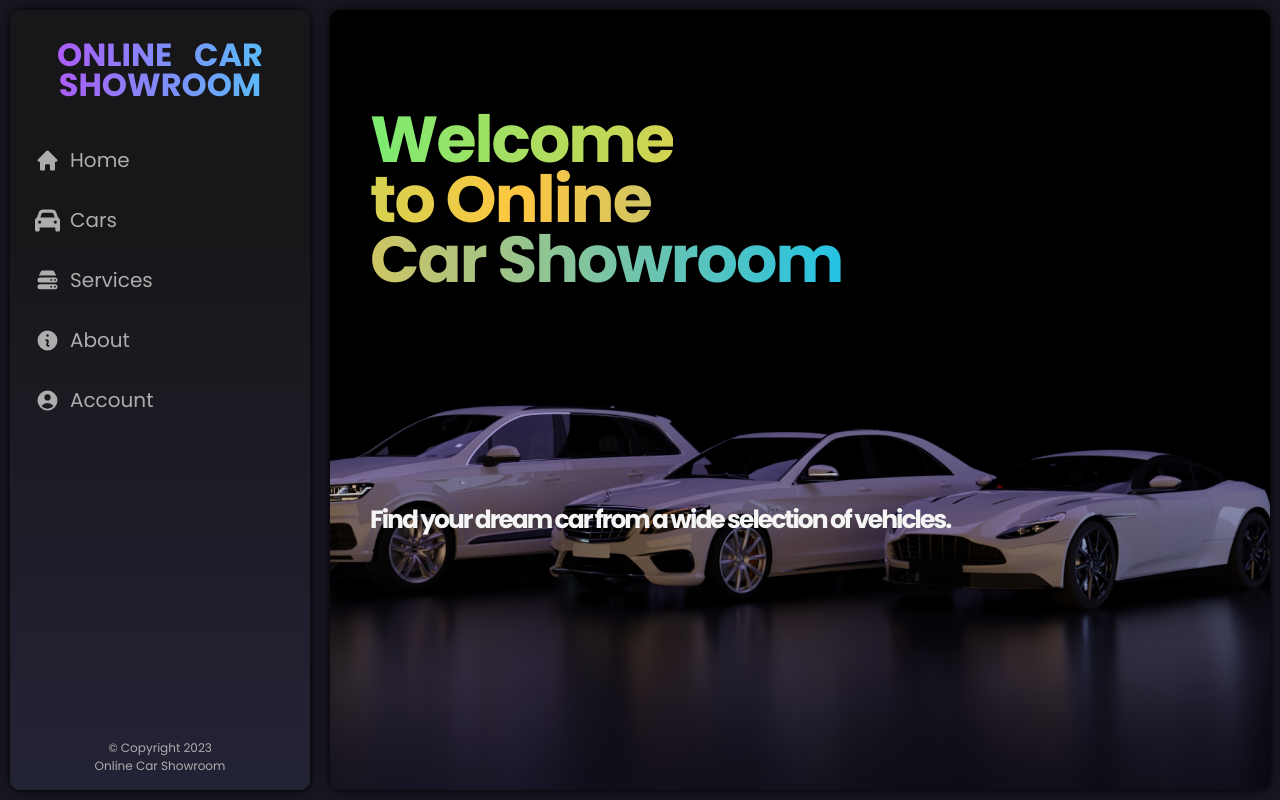
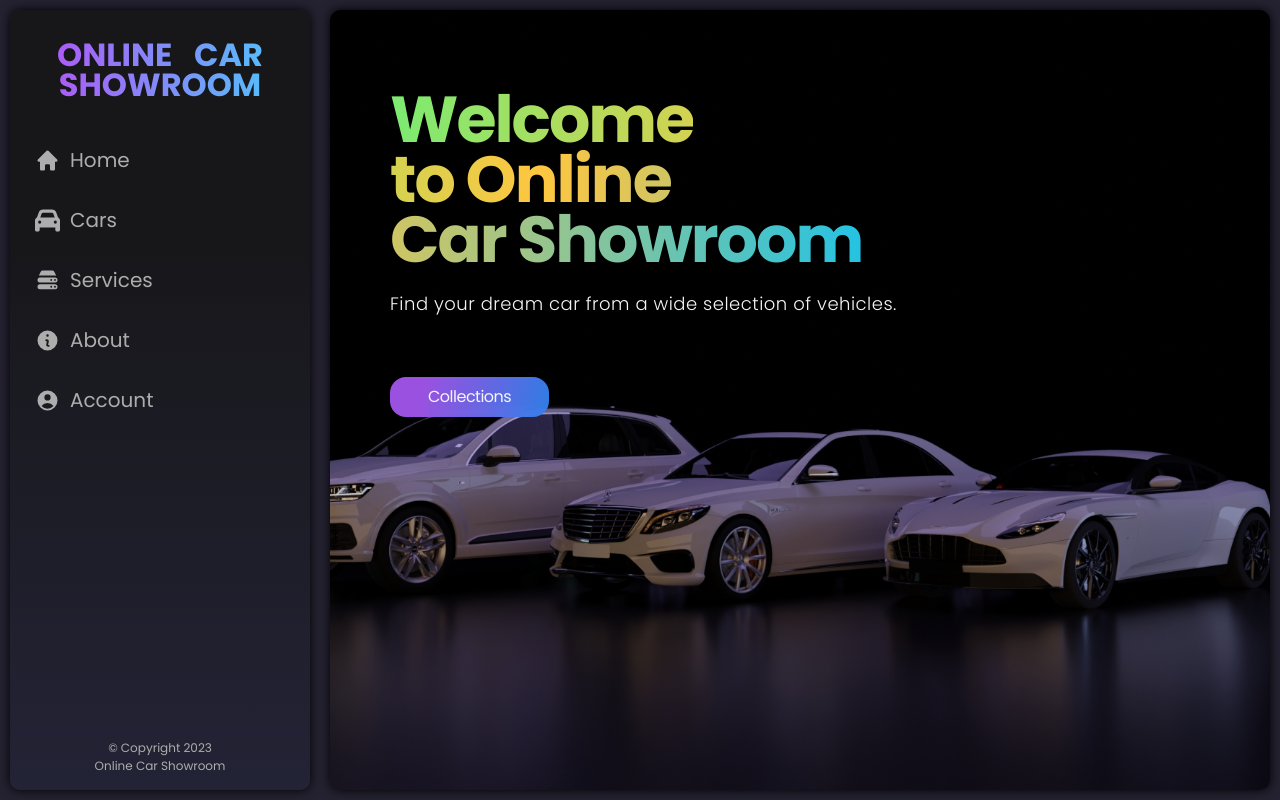
Before and after one commit to Fahmid-Chowdhury/Online-Car-Showroom, a React (Vite) app in the folder onlinecarshowroom/: page / in a window 1280 px wide. Built offline with nearby package versions, Linux system fonts and the light colour scheme.

Commit message:
Home Screen Completed
-Completed homescreen
-Added hero animation (3-way)

```diff
--- a/onlinecarshowroom/src/index.css
+++ b/onlinecarshowroom/src/index.css
@@ -1,4 +1,4 @@
-@import url('https://fonts.googleapis.com/css2?family=Poppins:wght@400;500;700&display=swap');
+@import url('https://fonts.googleapis.com/css2?family=Poppins:wght@300;400;500;700&display=swap');
 @tailwind base;
 @tailwind components;
 @tailwind utilities;
@@ -21,7 +21,7 @@
 
 body{
   font-family: 'poppins', sans-serif;
-  background-color: rgb(24, 22, 32);
+  background-color: rgb(36, 33, 48);
 }
 .sidebar-background{
   /* margin:10px 0 10px 10px; */
@@ -102,24 +102,70 @@ body{
   border-radius: 10px;
   box-shadow: rgb(0, 0, 0) 0px 0px 10px 0px;
   margin: 10px;
+  overflow: hidden;
+}
+
+@keyframes slideIn {
+  0% {
+    transform: translateX(-500px);
+  }
+  50% {
+    transform: translateX(0px);
+
+  }
+  100% {
+    transform: translateX(0px);
+  }
+}
+@keyframes slideOut {
+  0% {
+    transform: translateY(-500px);
+  }
+  50% {
+    transform: translateY(-500px);
+
+  }
+  100% {
+    transform: translateY(0px);
+  }
 }
 .text-container-title{
-  padding: 0 40px ;
+  animation: left-slide 2s linear infinite;
   color: whitesmoke;
+  margin:40px;
+  padding: 40px 20px;
+  animation: slideIn 1s ease-in-out;
+}
+.text-container-title .subtitle-container{
+  overflow: hidden;
+}
+.text-container-title .subtitle-container h1{
+  animation:slideOut 1s ease-in-out;
+}
+.text-container-title .button-container{
+  overflow: hidden;
+}
+
+.text-container-title .button-container button{
+  animation:slideOut 1.3s ease-in-out;
+
+
+}
+
+
+.text-container-title h1{
   font-size: 65px;
   font-weight: 600;
   line-height: 60px;
   letter-spacing: -2px;
-  margin: 100px 0;
+
 }
-.text-container-subtitle{
-  padding: 0 40px ;
-  color: whitesmoke;
-  font-size: 25px;
-  font-weight: 600;
-  line-height: 60px;
-  letter-spacing: -2px;
-  margin: 100px 0;
+.text-container-title p{
+  padding: 20px 0;
+  font-size: 18px;
+  font-weight: 300;
+  letter-spacing: 0.5px;
+  animation:slideOut 1s ease-in-out;
 }
 
 @keyframes backgroundpan {
@@ -137,3 +183,13 @@ body{
   background-size: 200%;
   animation: backgroundpan 10s linear infinite;
 }
+
+.text-container-button{
+  font-size: 16px;
+  letter-spacing: -0.5px;
+  padding: 8px 38px ;
+  color: whitesmoke;
+  margin: 40px 0;
+  border-radius: 16px;
+  background-image: linear-gradient(103.91deg, #9B51E0 21.01%, rgba(48, 130, 237, 0.959) 100%);
+}
--- a/onlinecarshowroom/src/pages/HomePage.jsx
+++ b/onlinecarshowroom/src/pages/HomePage.jsx
@@ -1,17 +1,20 @@
-import React from 'react';
+import React, {useState, useEffect} from 'react';
 import backgroundCarImage from '../assets/background-car-image.png';
+import { Link } from 'react-router-dom';
 
 export default function HomePage() {
 
     return (
         <>
         <div className="relative flex flex-col flex-1 home-container">
-            <div className="text-container-title">
-                <h1><span className='magic'>Welcome<br></br> to Online<br></br>Car Showroom</span></h1>
+            <div className=" text-container-title">
+                <div><h1><span className='magic'>Welcome<br></br> to Online<br></br>Car Showroom</span></h1></div>
+                <div className='subtitle-container'><p>Find your dream car from a wide selection of vehicles.</p></div>
+                <div className='button-container'><Link to='/cars'>
+                    <button className='text-container-button'>Collections</button>
+                </Link></div>
             </div>
-            <div className="text-container-subtitle">
-                <p>Find your dream car from a wide selection of vehicles.</p>
-            </div>
+
         </div>
         </>
     );
```
